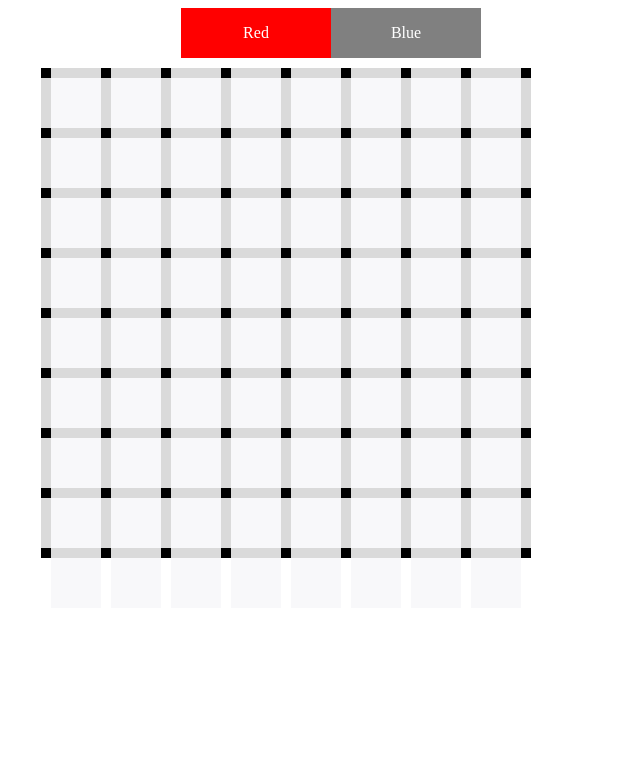
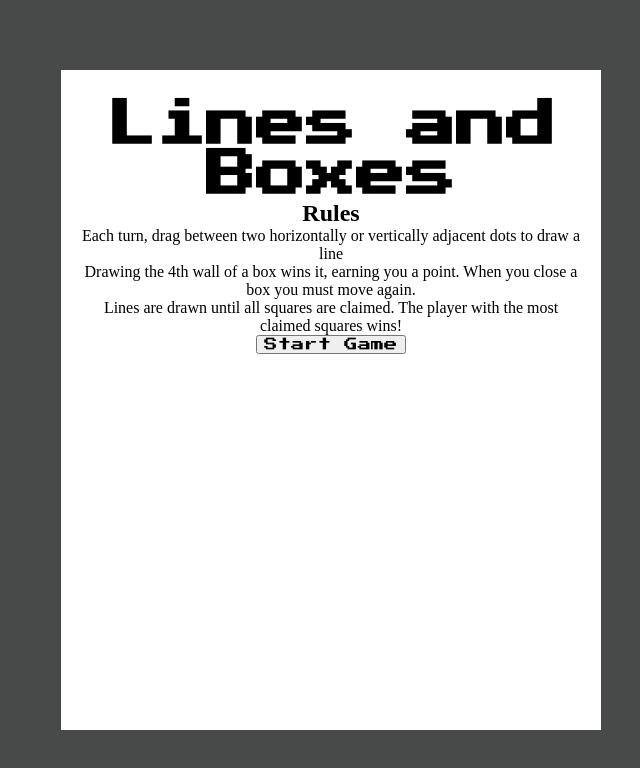
Before and after one commit to saifil4/linesandboxes, a React (Create React App) app: page / in a window 1280 px wide. Shown: the top 768 px of the page, without its empty margins (309-949 px from the left). Built offline with nearby package versions, Linux system fonts and the light colour scheme.

Commit message:
Added intro screen

```diff
--- a/public/index.html
+++ b/public/index.html
@@ -15,6 +15,13 @@
       user's mobile device or desktop. See https://developers.google.com/web/fundamentals/web-app-manifest/
     -->
     <link rel="manifest" href="%PUBLIC_URL%/manifest.json" />
+
+    <link rel="preconnect" href="https://fonts.googleapis.com" />
+    <link rel="preconnect" href="https://fonts.gstatic.com" crossorigin />
+    <link
+      href="https://fonts.googleapis.com/css2?family=Press+Start+2P&display=swap"
+      rel="stylesheet"
+    />
     <!--
       Notice the use of %PUBLIC_URL% in the tags above.
       It will be replaced with the URL of the `public` folder during the build.
--- a/src/App.css
+++ b/src/App.css
@@ -1,6 +1,3 @@
-.app{
-  display: flex;
-  justify-content: center;
-  flex-direction: column;
-  align-items: center;
+*{
+  margin: 0;
 }
--- a/src/App.js
+++ b/src/App.js
@@ -5,12 +5,13 @@ import PlayerBar from "./components/PlayerBar";
 import Boxes from "./components/Boxes";
 import Lines from "./components/Lines";
 import { MATRIX } from "./constants";
+import GameScreen from "./components/GameScreen";
 
 const totalRows = 9 * 2 - 1;
 const lastHorizontalRow = MATRIX - 1;
 const horizontalColumnCount = MATRIX - 1;
 const verticalColumnCount = MATRIX;
-const totalBoxes = (MATRIX - 1) * 2;
+const totalBoxes = (MATRIX - 1) * (MATRIX - 1);
 
 const containerWidth = lastHorizontalRow * 50 + lastHorizontalRow * 10 + 100;
 
@@ -19,9 +20,11 @@ function App() {
   const [boxes, setBoxes] = useState([]);
   const [player, setPlayer] = useState("red");
 
-  useEffect(() => {
-    startGame();
-  }, []);
+  const [isScreenVisible, setIsScreenVisible] = useState(true);
+  const [hasGameStarted, setHasGameStarted] = useState(false);
+
+  const openScreen = () => setIsScreenVisible(true);
+  const closeScreen = () => setIsScreenVisible(false);
 
   useEffect(() => {
     checkWinner();
@@ -36,19 +39,54 @@ function App() {
   };
 
   const startGame = () => {
+    setHasGameStarted(true);
     const lines = getLines();
     setLines(lines);
     createBoxes(lines);
+    closeScreen();
+  };
+
+  const getLines = () => {
+    const obj = {};
+    for (let i = 0; i < totalRows; i++) {
+      let limit = isHorizontal(i) ? horizontalColumnCount : verticalColumnCount;
+      for (let j = 0; j < limit; j++) {
+        const key = i + "," + j;
+        obj[key] = { row: i, column: j, player: null };
+      }
+    }
+    return obj;
+  };
+
+  const createBoxes = (lines) => {
+    const box = [];
+    Object.values(lines).forEach((line) => {
+      if (isHorizontal(line.row) && line.row !== totalRows) {
+        const top = line.row + "," + line.column;
+        const left = line.row + 1 + "," + line.column;
+        const bottom = line.row + 2 + "," + line.column;
+        const right = line.row + 1 + "," + (line.column + 1);
+        box.push({
+          lines: [top, left, bottom, right],
+          count: 0,
+          player: null,
+        });
+      }
+    });
+    setBoxes(box);
   };
 
   const handleLineClick = (line) => {
+    if (line.player !== null) return;
+    const key = line.row + "," + line.column;
+    setLines({ ...lines, [key]: { ...lines[key], player: player } });
+    const willPlayerChange = updateBoxes(line);
+    if (willPlayerChange) setPlayer(player === "red" ? "blue" : "red");
+  };
+
+  const updateBoxes = (line) => {
     let willPlayerChange = true;
     const key = line.row + "," + line.column;
-    setLines({
-      ...lines,
-      [key]: { ...lines[key], player: player },
-    });
-
     setBoxes(
       boxes.map((box) => {
         if (box.lines.some((boxline) => boxline === key)) {
@@ -62,54 +100,25 @@ function App() {
         return box;
       })
     );
-    if (willPlayerChange) setPlayer(player === "red" ? "blue" : "red");
-  };
-
-  const createBoxes = (lines) => {
-    const box = [];
-    Object.values(lines).forEach((line) => {
-      if (isHorizontal(line.row) && line.row !== totalRows) {
-        box.push({
-          lines: [
-            line.row + "," + line.column,
-            line.row + 1 + "," + line.column,
-            line.row + 2 + "," + line.column,
-            line.row + 1 + "," + (line.column + 1),
-          ],
-          count: 0,
-          player: null,
-        });
-      }
-    });
-    setBoxes(box);
-  };
-
-  const getLines = () => {
-    const obj = {};
-    for (let i = 0; i < totalRows; i++) {
-      let limit = isHorizontal(i) ? horizontalColumnCount : verticalColumnCount;
-      for (let j = 0; j < limit; j++) {
-        const key = i + "," + j
-        obj[key] = {
-          row: i,
-          column: j,
-          player: null,
-        };
-      }
-    }
-    return obj;
+    return willPlayerChange;
   };
 
   const isHorizontal = (index) => index % 2 === 0;
 
   return (
-    <div className="app">
-      <PlayerBar player={player} />
-      <Container>
-        <Lines lines={lines} handleLineClick={handleLineClick} />
-        <Boxes boxes={boxes} />
-      </Container>
-    </div>
+    <GameContainer>
+      {isScreenVisible ? (
+        <GameScreen hasGameStarted={hasGameStarted} closeScreen={closeScreen} startGame={startGame} />
+      ) : (
+        <>
+          <PlayerBar player={player} />
+          <Container>
+            <Lines lines={lines} handleLineClick={handleLineClick} />
+            <Boxes boxes={boxes} />
+          </Container>
+        </>
+      )}
+    </GameContainer>
   );
 }
 
@@ -119,4 +128,16 @@ const Container = styled.div`
   position: relative;
   display: flex;
   width: ${containerWidth}px;
+  background: #f3f4f5;
+  height: 100%;
 `;
+
+const GameContainer = styled.div`
+  background: #f4f5f7;
+  display: flex;
+  justify-content: center;
+  flex-direction: column;
+  align-items: center;
+  height: 100vh;
+  position: relative;
+`;
--- /dev/null
+++ b/src/components/GameScreen.js
@@ -0,0 +1,59 @@
+import React from "react";
+import styled from "styled-components";
+
+const GameScreen = ({ closeScreen, hasGameStarted, startGame }) => {
+  return (
+    <BackDrop>
+      <Modal>
+        <Logo>Lines and Boxes</Logo>
+        <h2>Rules</h2>
+        <p>
+          Each turn, drag between two horizontally or vertically adjacent dots
+          to draw a line <br />
+          Drawing the 4th wall of a box wins it, earning you a point. When you
+          close a box you must move again. <br />
+          Lines are drawn until all squares are claimed. The player with the
+          most claimed squares wins!
+        </p>
+        {hasGameStarted ? (
+          <>
+            <Button onClick={startGame}>Restart Game</Button>
+            <Button onClick={closeScreen}>Close</Button>
+          </>
+        ) : (
+          <Button onClick={startGame}>Start Game</Button>
+        )}
+      </Modal>
+    </BackDrop>
+  );
+};
+
+export default GameScreen;
+
+const BackDrop = styled.div`
+  background: rgba(0, 0, 0, 0.7);
+  position: absolute;
+  z-index: 3;
+  width: 100%;
+  height: 100%;
+  display: flex;
+  align-items: center;
+  justify-content: center;
+`;
+
+const Modal = styled.div`
+  background: white;
+  height: 600px;
+  width: 500px;
+  padding: 30px 20px;
+  text-align: center;
+`;
+
+const Logo = styled.h1`
+  font-family: "Press Start 2P", cursive;
+  font-size: 50px;
+`;
+
+const Button = styled.button`
+  font-family: "Press Start 2P", cursive;
+`;
--- a/src/components/Lines.js
+++ b/src/components/Lines.js
@@ -20,7 +20,7 @@ const Lines = ({ lines, handleLineClick }) => {
         <>
           <HorizontalLine
             color={line.player}
-            borderright={line.column === lastVerticalRow}
+            showborderright={line.column === lastVerticalRow}
             onClick={() => handleLineClick(line)}
           ></HorizontalLine>
         </>
@@ -71,13 +71,19 @@ const VerticalLine = styled(Line)`
   width: ${WIDTH}px;
   height: ${HEIGHT}px;
   margin-right: ${HEIGHT}px;
-  ${(props) => props.color && `background: ${props.color};`}
+  ${(props) => props.color && `
+    background: ${props.color};
+    pointer-events: none;
+  `}
 `;
 
 const HorizontalLine = styled(Line)`
   height: ${WIDTH}px;
   width: ${HEIGHT}px;
-  ${(props) => props.color && `background: ${props.color};`};
-  ${(props) => props.borderright && `border-right: ${WIDTH}px solid black;`}
+  ${(props) => props.color && `
+    background: ${props.color};
+    pointer-events: none;
+  `}
+  ${(props) => props.showborderright && `border-right: ${WIDTH}px solid black;`}
   border-left: ${WIDTH}px solid black;
 `;
```
